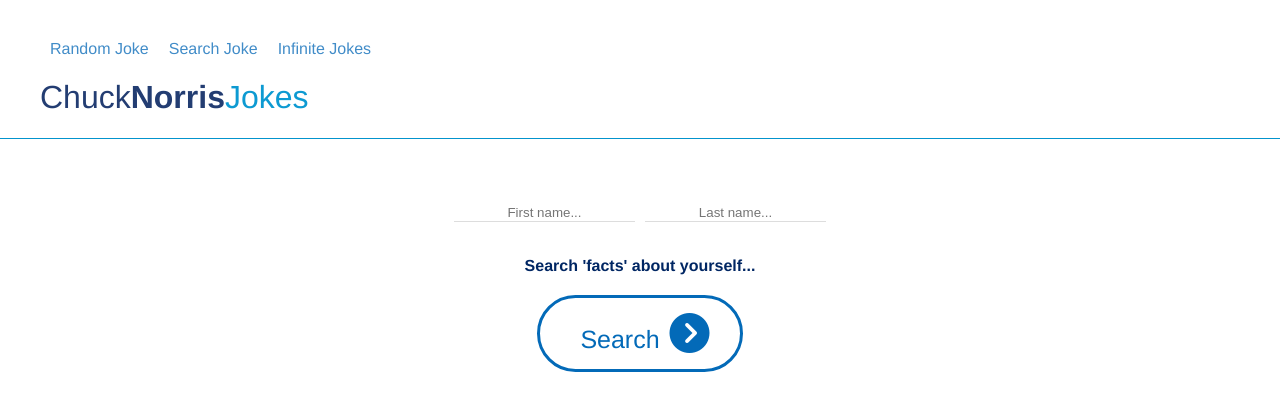
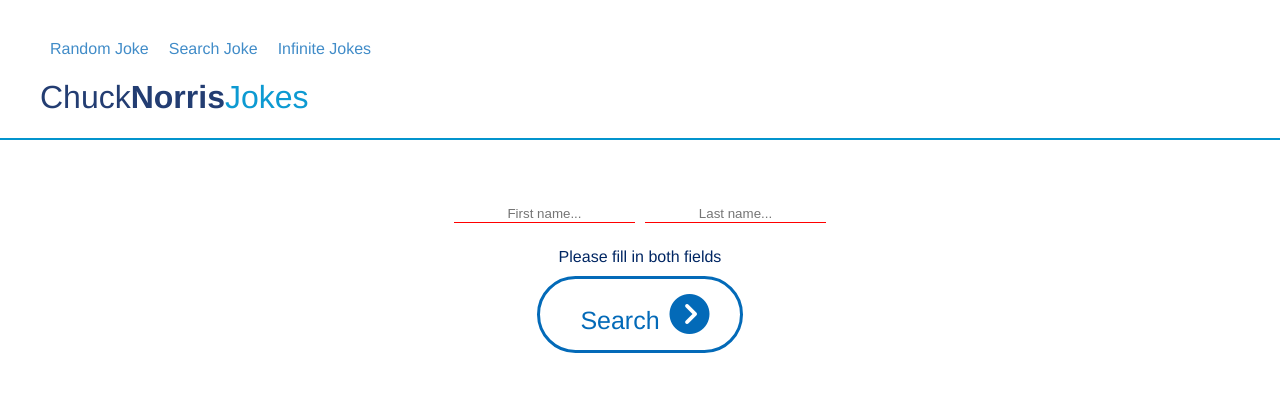
Before and after one commit to jennyardrey/chuck-norris-jokes, a React (Create React App) app: page /search-joke in a window 1280 px wide. Shown: the top 410 px of the page. Built offline with nearby package versions, Linux system fonts and the light colour scheme.

Commit message:
added form validation and made some other small changes

```diff
--- a/src/App.js
+++ b/src/App.js
@@ -26,16 +26,11 @@
 	}
 
 	manyJokes = event => {
-		// event.preventDefault();
-		Axios.get(`http://api.icndb.com/jokes/random/20?exclude=[explicit]&escape=javascript`)
+		event.preventDefault();
+		Axios.get(`http://api.icndb.com/jokes/random/549?exclude=[explicit]&escape=javascript`)
 			.then(joke =>
 				this.setState({ jokes: joke.data.value })
 			)
-		setTimeout(() => {
-			this.setState({
-				jokes: this.state.jokes.concat(Array.from({ length: 20 }))
-			});
-		}, 1500)
 	}
 
 
--- a/src/components/InfiniteJokes.js
+++ b/src/components/InfiniteJokes.js
@@ -7,14 +7,14 @@
 	render() {
 		return (
 			<div className="infinite-jokes">
-				<button className="joke-btn" onClick={this.props.manyJokes}><div className="infinite-btn-text">Infinite Jokes</div><i className="chevron" class="fas fa-chevron-circle-right"></i></button>
+				<button className="joke-btn" onClick={this.props.manyJokes}><div className="infinite-btn-text">Infinite Jokes</div><i className="chevron fas fa-chevron-circle-right"></i></button>
 				<div>
 					{
 						this.props.jokes && this.props.jokes.length > 0 ?
-							this.props.jokes.map(joke => (
-								<JokeCard {...joke} />
+							this.props.jokes.map((joke, key) => (
+								<JokeCard key={key} {...joke} />
 							))
-							: <div className="error">LOAD INFINITE JOKES</div>
+							: <div className="no-joke"></div>
 					}
 				</div>
 			</div>
--- a/src/components/RandomJoke.js
+++ b/src/components/RandomJoke.js
@@ -6,8 +6,8 @@
 	render() {
 		return (
 			<div className="random-joke">
-				{this.props.joke && this.props.joke.length > 0 ? <JokeCard joke={this.props.joke} /> : <div className="error">Press the button, dummy.</div>}
-				<button className="joke-btn" onClick={this.props.randomJoke}>Random Joke <i className="chevron" class="fas fa-chevron-circle-right"></i></button>
+				{this.props.joke && this.props.joke.length > 0 ? <JokeCard joke={this.props.joke} /> : <div className="error"></div>}
+				<button className="joke-btn" onClick={this.props.randomJoke}>Random Joke <i className="chevron fas fa-chevron-circle-right"></i></button>
 			</div>
 		)
 	}
--- a/src/components/SearchJoke.js
+++ b/src/components/SearchJoke.js
@@ -20,17 +20,21 @@
 			)
 	}
 	render() {
+		const isEnabled = this.state.firstName.length > 0 && this.state.lastName.length > 0
+		const firstNameErr = !this.state.firstName
+		const lastNameErr = !this.state.lastName
+
 		return <div className="search-jokes">
 			<div className="name-form">
-				<input className="first-name" placeholder="First name..."
+				<input className={firstNameErr ? "error first-name" : "first-name"} placeholder="First name..."
 					onChange={e => this.setState({ firstName: e.target.value })}>
 				</input>
-				<input className="last-name"
+				<input className={lastNameErr ? "error last-name" : "last-name"}
 					type="text" name="last-name" placeholder="Last name..."
 					onChange={e => this.setState({ lastName: e.target.value })}></input>
 			</div>
-			{this.state.nameJoke && this.state.nameJoke.length > 0 ? <JokeCard joke={this.state.nameJoke} /> : <div className="error">Search 'facts' about yourself...</div>}
-			<button className="joke-btn" onClick={this.searchName}><span className="search-btn-text">Search</span><i className="chevron" class="fas fa-chevron-circle-right"></i></button>
+			{this.state.nameJoke && this.state.nameJoke.length > 0 ? <JokeCard joke={this.state.nameJoke} /> : <div className="error-msg">Please fill in both fields</div>}
+			<button disabled={!isEnabled} className="joke-btn" onClick={this.searchName}><span className="search-btn-text">Search</span><i className="chevron fas fa-chevron-circle-right"></i></button>
 		</div>
 	}
 }
--- a/src/styles/InfiniteJokes.css
+++ b/src/styles/InfiniteJokes.css
@@ -8,8 +8,3 @@
 	padding: 50px;
 	text-align: center;
 }
-
-.error {
-	font-weight: 700;
-	margin: 20px;
-}
--- a/src/styles/Navbar.css
+++ b/src/styles/Navbar.css
@@ -3,7 +3,7 @@
 	flex-direction: column;
 	justify-content: space-evenly;
 	padding: 40px 40px 0px 40px;
-	border-bottom: 1px solid #0394cd;
+	border-bottom: 2px solid #0394cd;
 }
 
 .link {
--- a/src/styles/SearchJoke.css
+++ b/src/styles/SearchJoke.css
@@ -25,3 +25,11 @@
 	color: #036ab8;
 	font-size: 30px;
 }
+
+.error {
+	border-bottom: 1px solid red;
+}
+
+.error-msg {
+	margin: 10px;
+}
```
Also changed, not shown: 2 other files (tests, documents, lock files or other folders).
